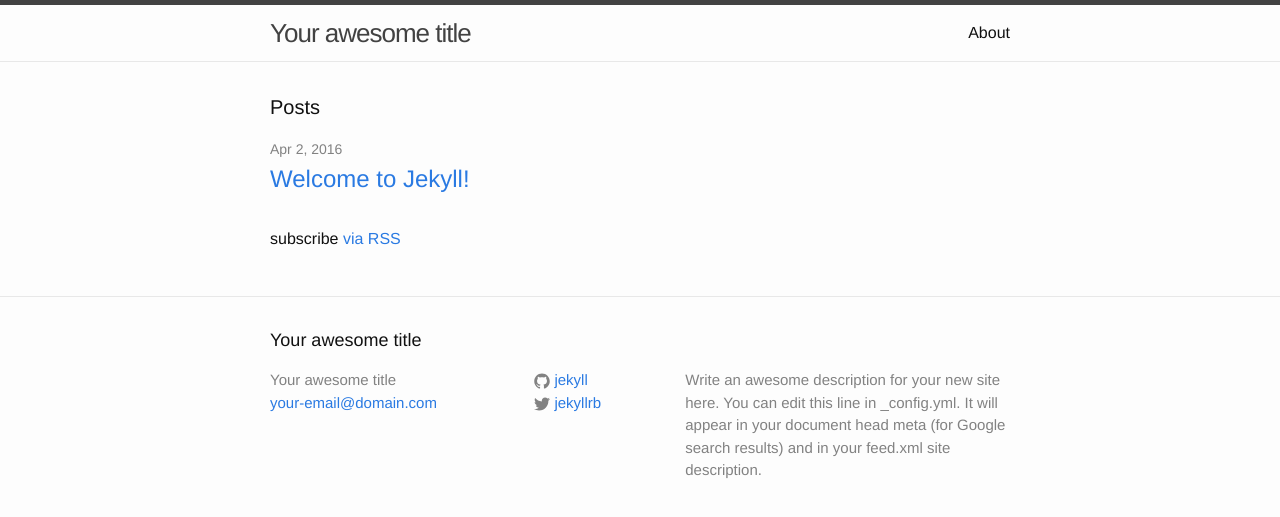
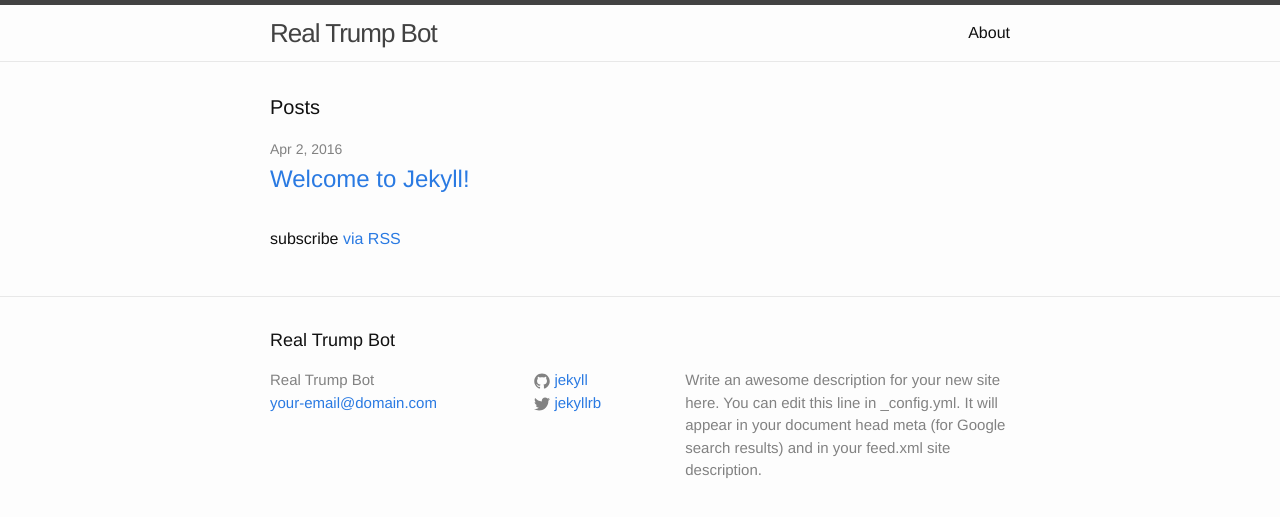
Before and after one commit to jthurst3/realtrumpbot, a Jekyll site: the page built from index.html, in a window 1280 px wide. Shown: the top 517 px of the page. Built offline with Jekyll 4.4.1, drawn with Linux system fonts in a browser that asks for light colours.

```diff
--- a/Gemfile
+++ b/Gemfile
@@ -2,3 +2,4 @@ source 'https://rubygems.org'
 
 gem 'jekyll'
 gem 'jekyll-sass'
+gem 'github-pages', group: :jekyll_plugins
--- a/_config.yml
+++ b/_config.yml
@@ -6,7 +6,7 @@
 # 'jekyll serve'. If you change this file, please restart the server process.
 
 # Site settings
-title: Your awesome title
+title: Real Trump Bot
 email: your-email@domain.com
 description: > # this means to ignore newlines until "baseurl:"
   Write an awesome description for your new site here. You can edit this
```
Also changed, not shown: Gemfile.lock.
